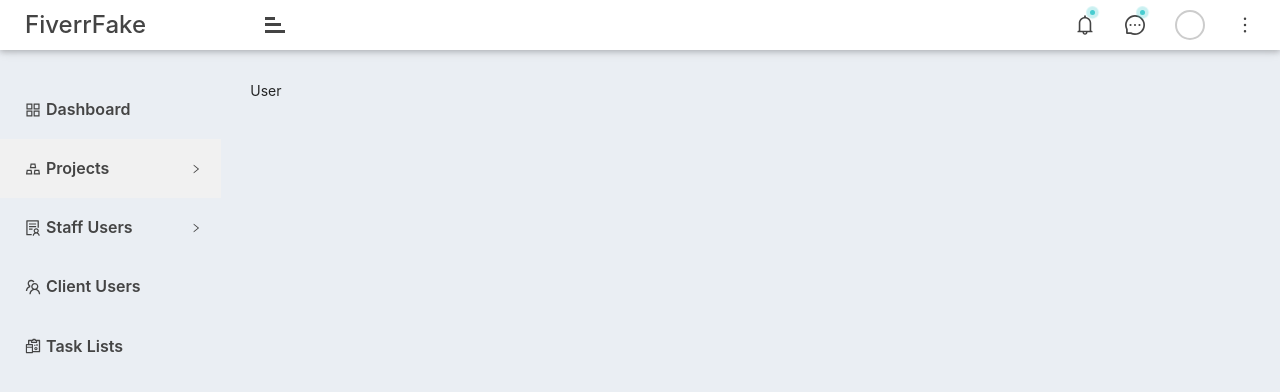
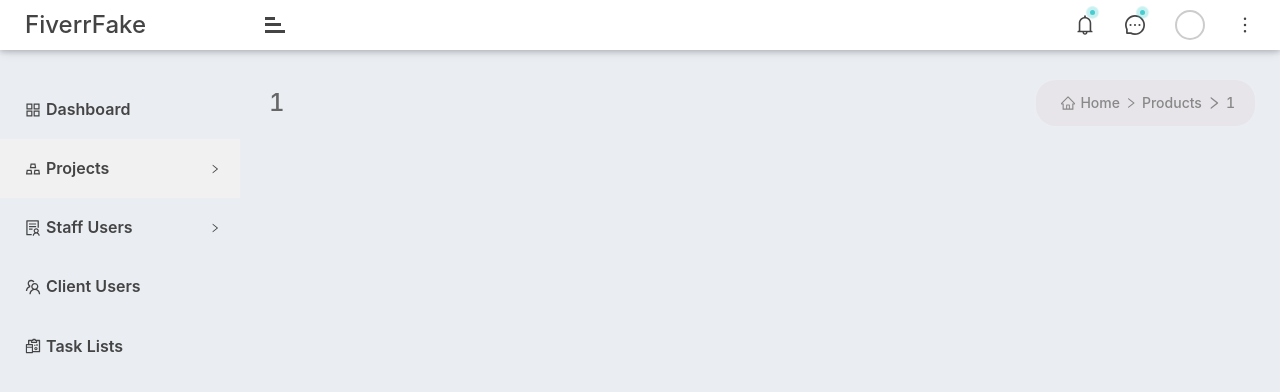
Before and after one commit to thuanminh304/FIVERR_PROJECT, a React (Create React App) app: page /admin/job-management/1 in a window 1280 px wide. Shown: the top 392 px of the page. Built offline with nearby package versions, Linux system fonts and the light colour scheme.

Commit message:
update title admin content

```diff
--- /dev/null
+++ b/src/containers/admin/AdminTitle/AdminTitle.jsx
@@ -0,0 +1,62 @@
+import React, {useEffect, useState} from 'react';
+import { useHistory, useLocation, useParams } from 'react-router';
+import {Link} from 'react-router-dom';
+import {adminRoutes} from 'routes/index';
+import {HomeOutlined, RightOutlined} from '@ant-design/icons';
+import './AdminTitle.scss';
+const Admintitle = (props) => {
+    const history = useHistory();
+    const location = useLocation();
+    console.log(useParams());
+    const isParrams = useParams()?.mainJobId;
+    console.log(history,location);
+    const {path} = props;
+    const pathname = location.pathname;
+    const [title,setTitle] = useState(null);
+    const titleIntital = {
+        name: '',
+        href:[],
+    }
+    console.log(isParrams);
+    useEffect(() => {
+        if(!!isParrams){
+            titleIntital.name = isParrams;
+            const component = adminRoutes.find(route => {
+                return route.path == path;
+            });
+            titleIntital.href = [...component.href];
+            titleIntital.href.push(titleIntital.name);
+            console.log(titleIntital.href);
+            setTitle(titleIntital);
+        }
+        else{
+            const component = adminRoutes.find(route => {
+                return route.path == path;
+            });
+            titleIntital.name = component.name;
+            titleIntital.href = [...component.href];
+            setTitle(titleIntital);
+        }
+    },[pathname]);
+    console.log(title);
+    return (
+        <div className ="admin-content__title" >
+            <div className="admin-content__container">
+                <h4>{title?.name}</h4>
+                <div className="tabLink">
+                    <HomeOutlined /><Link to='/admin'>Home</Link>
+                    {title?.href?.map(href=> {
+                        return (
+                            <>
+                            <RightOutlined />
+                            <p>{href}</p>
+                            </>
+                        )
+                    })}
+                </div>
+            </div>
+        </div>
+    );
+}
+
+export default Admintitle;
--- /dev/null
+++ b/src/containers/admin/AdminTitle/AdminTitle.scss
@@ -0,0 +1,34 @@
+.admin-content__container{
+    display: flex;
+    justify-content: space-between;
+    align-items: center;
+    margin-bottom: 50px;
+    h4{
+        font-size: 24px;
+        color: #666;
+        margin-bottom: 0;
+    }
+    .tabLink{
+        display: flex;
+        justify-content: flex-end;
+        align-items: center;
+        color: #888;
+        font-weight: 500;
+        font-size: 14px;
+        border-radius: 20px;
+        background-color: rgba(220, 208, 208, 0.3);
+        padding: 12px 20px;
+        a{
+            color: #888;
+            font-weight: 500;
+        }
+        p{margin-bottom: 0;}
+        span{
+            margin: 0 5px;
+            &:nth-of-type(2){
+                font-size: 12px;
+            }
+
+        }
+    }
+}
--- a/src/containers/admin/Header/AdminHeader.scss
+++ b/src/containers/admin/Header/AdminHeader.scss
@@ -1,6 +1,9 @@
 .AdminHeader {
-  // background-color: #fff;
   width: 100%;
+  position: fixed;
+  top: 0;
+  left: 0;
+  z-index: 10000;
   margin: 0;
   border: 0;
   padding: 0;
--- a/src/containers/admin/SideBar/AdminSideBar.jsx
+++ b/src/containers/admin/SideBar/AdminSideBar.jsx
@@ -17,22 +17,22 @@ const Adminsidebar = () => {
     <div className={"adminSideBar " + themeColor + (!isFixSideBar?" inFix":"")}>
       <div className="adminSideBar-container">
         <ul className="adminSideBar-menu">
-          <NavLink to="/admin" exact='true' className="menu-item">
+          <NavLink to="/admin" exact={true} className="menu-item">
             <li className="menu-itemTitle"><AppstoreOutlined /><p>Dashboard</p></li>
           </NavLink>
           <NavLink to="/admin/job-management" className={"menu-item Menucollapse " + (isCollapse[0]?"show":"")} data-target = "0" onClick={showSubMenu}>
             <li className="menu-itemTitle"><GoldOutlined /><p>Projects</p><RightOutlined /></li>
           </NavLink>
           <ul className={"adminSideBar-subMenu projectList " + (isCollapse[0]?"show":"")}>
-              <NavLink to="/admin/job-management" exact="true" className="subMenu-item">
+              <NavLink to="/admin/job-management" exact={true} className="subMenu-item">
                 <li className="subMenu-itemTitle"><p>Statistics</p></li>
               </NavLink>
               <NavLink
-                to="/admin/job-management/:type-main-job-id1" className="subMenu-item">
+                to="/admin/job-management/123456" className="subMenu-item">
                 <li className="subMenu-itemTitle"><p>Main Job 1</p></li>
               </NavLink>
               <NavLink
-                to="/admin/job-management/:type-main-job-id2" className="subMenu-item">
+                to="/admin/job-management/123457" className="subMenu-item">
                 <li className="subMenu-itemTitle"><p>Main Job 2</p></li>
               </NavLink>
             </ul>
--- a/src/containers/admin/SideBar/AdminSideBar.scss
+++ b/src/containers/admin/SideBar/AdminSideBar.scss
@@ -57,12 +57,14 @@
 }
 .adminSideBar.inFix {
   p{
-    display: none;
+    visibility: hidden;
+    opacity: 0;
   }
   .Menucollapse{
     span{
       &:nth-of-type(2){
-        display: none;
+        visibility: hidden;
+        opacity: 0;
       }
     }
   }
--- a/src/containers/admin/admin.scss
+++ b/src/containers/admin/admin.scss
@@ -4,8 +4,10 @@
 }
 .adminContainer-content{
   display: flex;
+  margin-top: 50px;
   .adminContent__sidebar{
-    width: 270px;
+    width: 240px;
+    flex-shrink: 0;
     display: block;
     min-height: calc(100vh - 50px);
     padding-top: 30px;
@@ -14,16 +16,18 @@
     width: 70px;
     transition: width .1s;
     &:hover{
-      width: 270px;
+      width: 240px;
       .adminSideBar.inFix {
           p{
-            display: block;
+            visibility: visible;
+            opacity: 1;
             transition-delay: .2s;
           }
           .Menucollapse{
             span{
               &:nth-of-type(2){
-                display: block;
+                visibility: visible;
+                opacity: 1;
                 transition-delay: .2s;
               }
             }
@@ -32,10 +36,11 @@
     }
   }
   .adminContent__main{
-    width: 100%;
+    flex-grow: 1;
     padding-left: 29px;
     padding-top: 30px;
     padding-right: 25px;
+    overflow-x: hidden;
   }
 }
 
--- a/src/layouts/AdminLayout.jsx
+++ b/src/layouts/AdminLayout.jsx
@@ -5,11 +5,13 @@ import 'containers/admin/admin.scss';
 import { useSelector } from "react-redux";
 import Adminheader from "containers/admin/Header/AdminHeader";
 import Adminsidebar from "containers/admin/SideBar/AdminSideBar";
+import Admintitle from "containers/admin/AdminTitle/AdminTitle";
 
 //
 function AdminLayout(props) {
   const { currentUser } = useSelector((state) => state.AuthReducer);
   const {isFixSideBar, themeColor} = useSelector(state=>state.AdminDashBoardSettingReducer);
+  const {path} = props.children.props.match;
   return (
     <div className="adminContainer">
       <Adminheader />
@@ -19,7 +21,7 @@ function AdminLayout(props) {
         </div>
         <div className="adminContent__main">
           <div className="adminContent__title">
-            User
+            <Admintitle path={path}/>
           </div>
           <div className="adminContent__container">
             {props.children}
--- a/src/routes/index.js
+++ b/src/routes/index.js
@@ -33,36 +33,47 @@ export const adminRoutes = [
     component: Dashboard,
     exact: true,
     isPrivate: true,
+    name: 'Dashboard',
+    href: ['Dashbord'],
   },
   {
     path: "/admin/management-user",
     component: ManagementUser,
-    exact: false,
+    exact: true,
     isPrivate: true,
+    name: 'Client Users',
+    href: ['Client Users'],
   },
   {
     path: "/admin/management-user/add-new",
     component: AddNewUser,
-    exact: true,
+    exact: false,
     isPrivate: true,
+    name: 'Add New Staff',
+    href: ['Add New Staff'],
   },
   {
     path: "/admin/management-user/update/:idUser",
     component: UpdateUser,
-    exact: true,
+    exact: false,
     isPrivate: true,
+    name: 'Update User',
+    href: ['User Lists','Update User'],
   },
-  {
-    path: "/admin/management-comment",
-    component: QuanLyBinhLuan,
-    exact: true,
-    isPrivate: true,
-  },
-
   {
     path: "/admin/job-management",
     component: Jobmanagement,
+    exact: true,
+    isPrivate: true,
+    name: 'Statistics',
+    href: ['Products','Statistics'],
+  },
+  {
+    path: "/admin/job-management/:mainJobId",
+    component: Jobmanagement,
     exact: false,
     isPrivate: true,
+    name: '',
+    href: ['Products'],
   },
 ];
--- a/src/store/index.js
+++ b/src/store/index.js
@@ -17,7 +17,7 @@ const rootReducer = combineReducers({
 const persistConfig = {
   key: "root",
   storage,
-  whitelist: [],
+  whitelist: ['AdminDashBoardSettingReducer'],
   blacklist: ['AuthReducer']
 };
 
```
